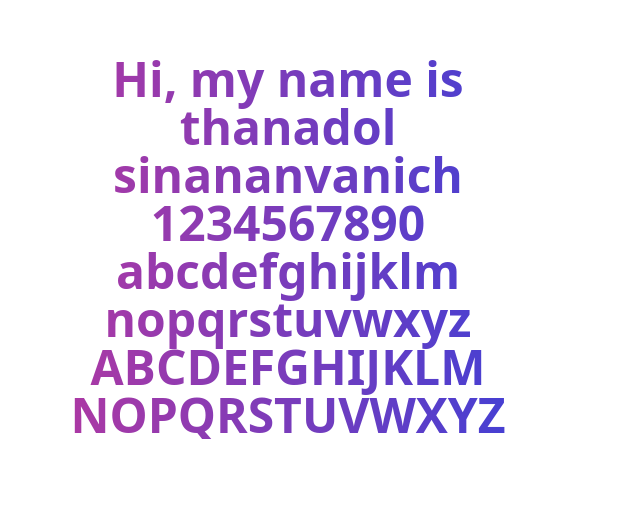
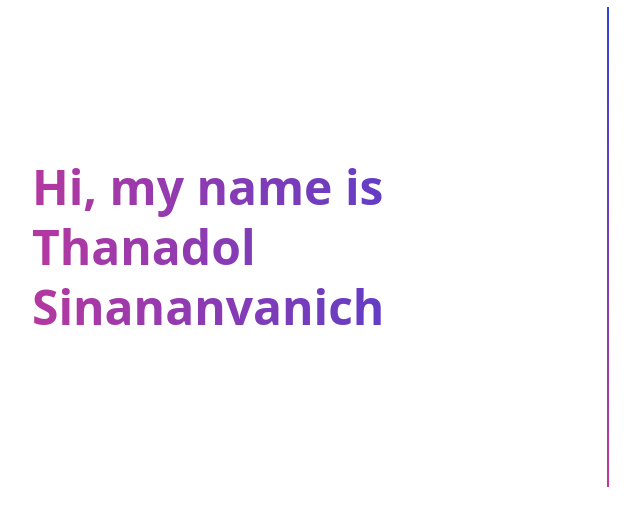
Before and after one commit to swekiiz/swekiiz-web, a React (Create React App) app: page / in a window 1280 px wide. Shown: the part 153-678 px from the top of the page, without its empty margins (32-672 px from the left). Built offline with nearby package versions, Linux system fonts and the light colour scheme.

Commit message:
add name

```diff
--- /dev/null
+++ b/src/constants/name.ts
@@ -0,0 +1,2 @@
+export const name = 'Thanadol';
+export const surname = 'Sinananvanich';
--- a/src/pages/home/index.tsx
+++ b/src/pages/home/index.tsx
@@ -1,6 +1,7 @@
 import React from 'react';
 import { Lending, Screen } from 'layouts';
 import { Helmet } from 'react-helmet';
+import { name, surname } from 'constants/name';
 
 const Home: React.FC = (): JSX.Element => {
   return (
@@ -9,15 +10,15 @@ const Home: React.FC = (): JSX.Element => {
         <meta charSet="utf-8" />
         <title>swekiiz</title>
       </Helmet>
-      <Screen className="bg-white">
-        <div className="flex flex-row w-full h-full">
+      <Screen className="flex bg-white">
+        <div className="flex flex-row m-auto w-full h-3/5">
           <div className="center-with-flex w-1/2">
-            <h1 className="text-gradient px-16 text-center text-5xl font-semibold">
-              Hi, my name is thanadol sinananvanich <br />
-              1234567890 <br />
-              abcdefghijklm nopqrstuvwxyz ABCDEFGHIJKLM NOPQRSTUVWXYZ
+            <h1 className="text-gradient px-16 text-left text-5xl font-semibold leading-tight">
+              Hi, my name is <br />
+              {name} {surname}
             </h1>
           </div>
+          <div className="vertical-gradient" />
           <div className="w-1/2"></div>
         </div>
       </Screen>
--- a/src/styles/globals.scss
+++ b/src/styles/globals.scss
@@ -38,6 +38,15 @@
   color: transparent;
 }
 
+.vertical-gradient {
+  height: 100%;
+  width: 0px;
+  border-width: 1px;
+  border-style: solid;
+  border-image-source: linear-gradient(45deg, $primary, $secondary);
+  border-image-slice: 1;
+}
+
 .hexagon-wrapper-transform {
   transform: rotate(-30deg) skewX(30deg) scaleY(0.866);
 }
```
